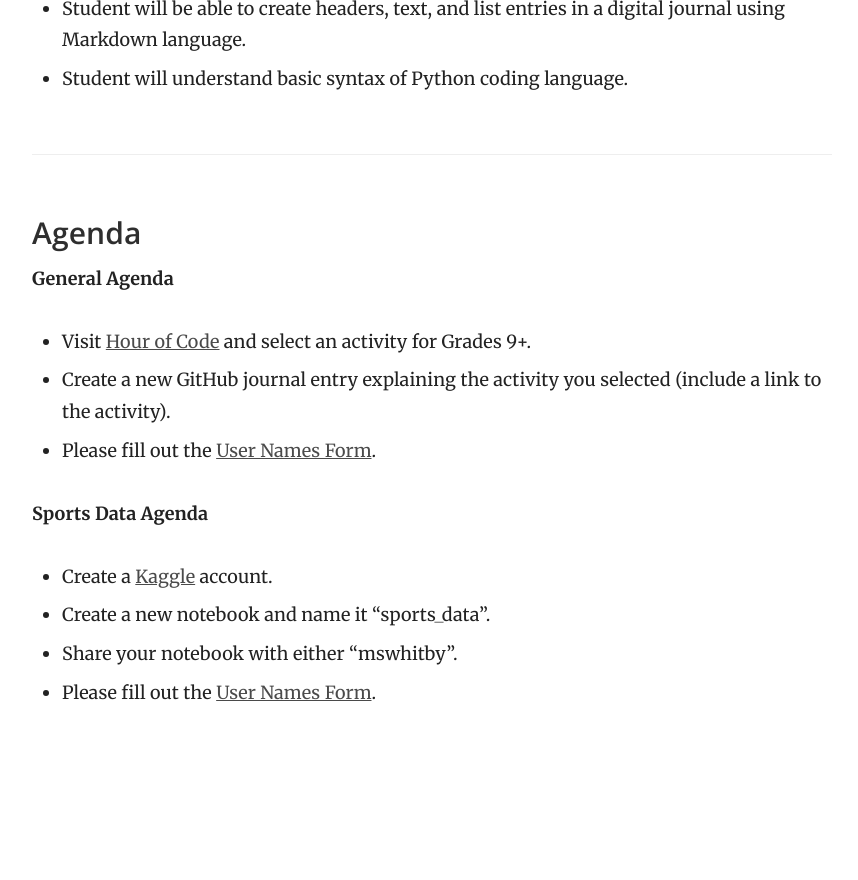
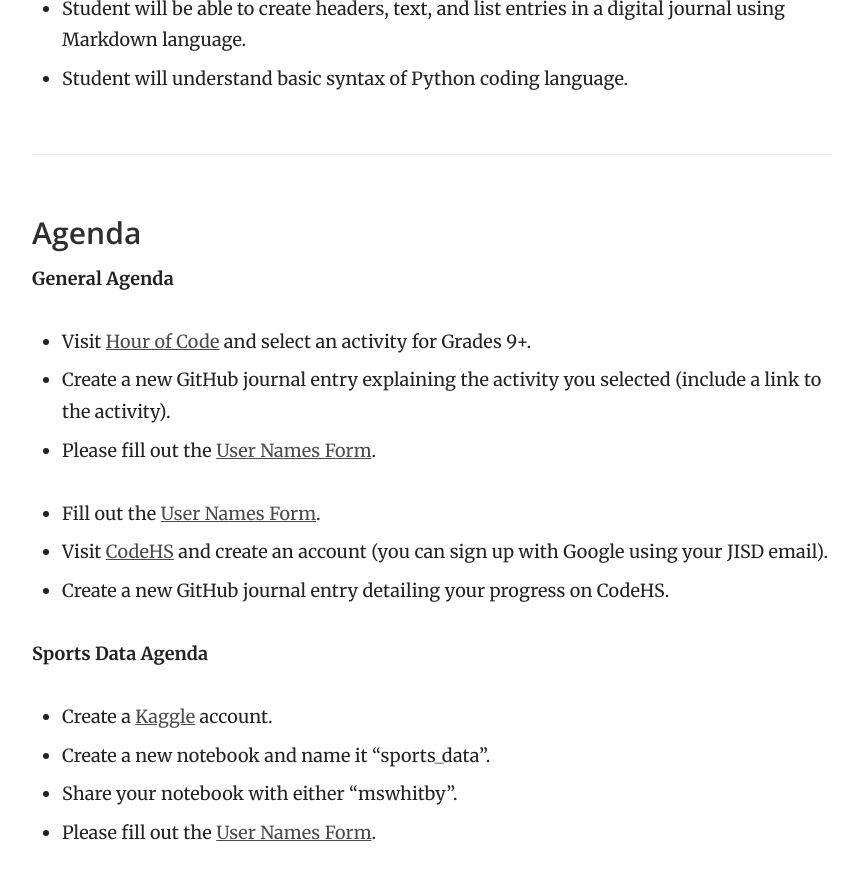
Before and after one commit to mswhitby/classroom, a Jekyll site: the page built from _docs/courses/csf.md, in a window 1280 px wide and 900 px high, scrolled down 2711 px. Shown: the top 880 px of the window, without its empty margins (358-1216 px from the left). Built offline with Jekyll 4.4.1, drawn with Linux system fonts in a browser that asks for light colours; before the commit the page ends 3471 px from its top, so only the background shows below that.

Commit message:
Updated csf.md

```diff
--- a/_docs/courses/csf.md
+++ b/_docs/courses/csf.md
@@ -54,6 +54,10 @@ order: 1
 - Create a new GitHub journal entry explaining the activity you selected (include a link to the activity).
 - Please fill out the [User Names Form](https://forms.gle/W9AinBmFJYDqwMq37).
 
+- Fill out the [User Names Form](https://forms.gle/W9AinBmFJYDqwMq37).
+- Visit [CodeHS](https://codehs.com/go/29EC0) and create an account (you can sign up with Google using your JISD email).
+- Create a new GitHub journal entry detailing your progress on CodeHS.
+
 **Sports Data Agenda**
 - Create a [Kaggle](https://www.kaggle.com/) account.
 - Create a new notebook and name it "sports_data".
```
